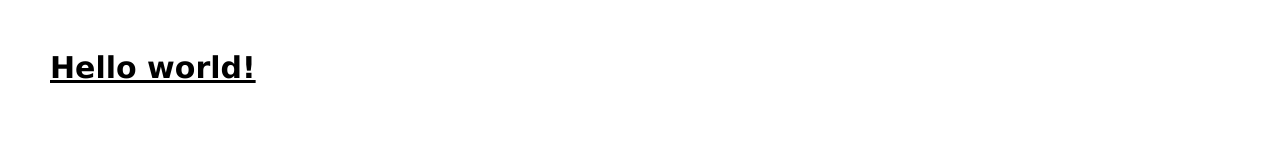
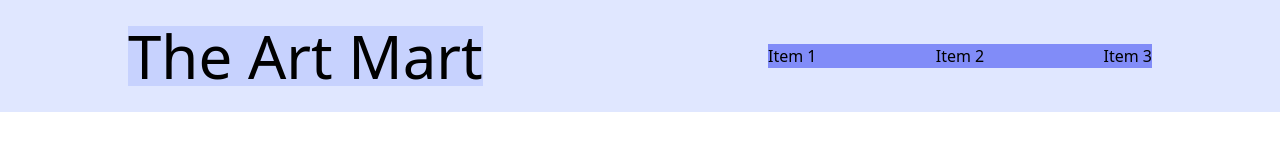
Before and after one commit to cmc3763/CSE3311, a website: page views/index.html in a window 1280 px wide. Drawn offline with nearby package versions, Linux system fonts and the light colour scheme; files that its build step writes are made by us from their sources.

Commit message:
Adds the basics of a title bar

```diff
--- a/public/stylesheets/main.css
+++ b/public/stylesheets/main.css
@@ -11,11 +11,7 @@ Run `npm run css` to compile css (will watch for changes as well)
 @tailwind components;
 @tailwind utilities;
 
-body {
-  padding: 50px;
-  font: 14px "Lucida Grande", Helvetica, Arial, sans-serif;
+
+@layer components {
+  /* Components go here */
 }
-
-a {
-  color: #00B7FF;
-}
--- a/views/index.html
+++ b/views/index.html
@@ -1,8 +1,23 @@
 <html>
     <head>
+        <title>Home</title>
         <link rel="stylesheet" href="stylesheets/styles.css">
     </head>
-    <h1 class="text-3xl font-bold underline">
-        Hello world!
-    </h1>
+
+    <body>
+        <div class="flex justify-between items-center bg-indigo-100 h-28">
+            <div class="bg-indigo-200 ml-32">
+                <p class="text-6xl">The Art Mart</p>
+            </div>
+            <div class="bg-indigo-300">
+                <!-- Empty for now -->
+            </div>
+            <div class="bg-indigo-400 mr-32 w-96 flex justify-between">
+                <div>Item 1</div>
+                <div>Item 2</div>
+                <div>Item 3</div>
+            </div>
+        </div>
+    </body>
+
 </html>
```
Also changed, not shown: public/stylesheets/styles.css.
